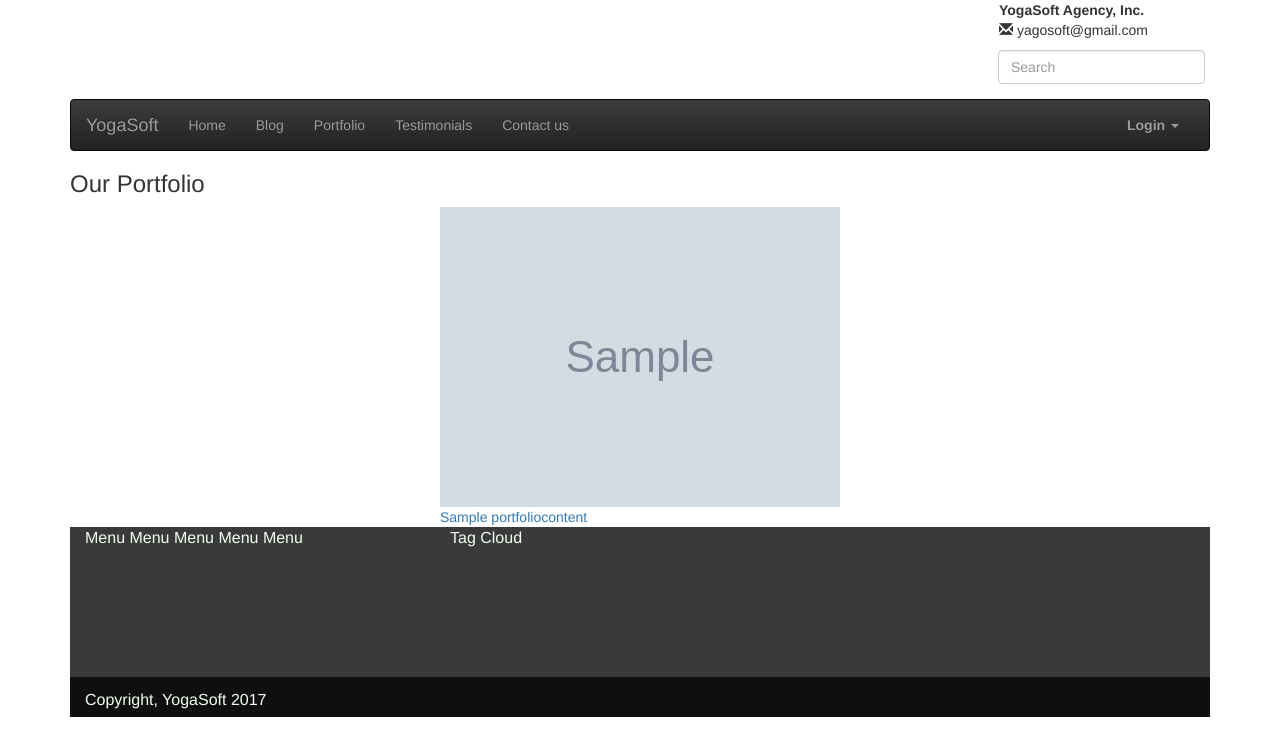
After one commit to codertarasvaskiv/yogasoft, a Django app: page /portfolio in a window 1280 px wide. The commit adds this page. Shown: the top 756 px of the page. Run offline with Django 3.2, Linux system fonts and the light colour scheme; tables that the repository leaves empty hold one stand-in row (values such as "Sample post"); grey boxes marked "Sample" are stand-in pictures; some libraries are stand-ins or nearby versions.

Commit message:
02.03.2017 added portfolio pages, little bootstrap

```diff
--- a/app/models.py
+++ b/app/models.py
@@ -57,6 +57,9 @@ class PortfolioContent(models.Model):
     link = models.CharField(max_length=250, blank=True)
     client = models.CharField(max_length=250, blank=True)
 
+    def __str__(self):
+        return str(self.name)
+
 
 class ImageContentClass(models.Model):
     image = models.ImageField(upload_to='content_images')
--- a/app/static/css/styles.css
+++ b/app/static/css/styles.css
@@ -20,7 +20,8 @@
 #first_footer {
 
     background-color: #3a3a3a;
-    height: 40px;
+    height: 150px;
+
 }
 
 #second_footer {
@@ -36,8 +37,12 @@
 }
 
 .myclas{
-    font-size: initial;
+    font-size: medium;
     color: honeydew;
+    display: inline-block;
+    padding-left: 15px;
+    padding-right: 15px;
+    margin-top: 1%;
 
 }
 
@@ -57,9 +62,13 @@
     display: flex;
     justify-content: space-between;
 }
-
+.divparentportfolio{
+    display: flex;
+    justify-content: space-between;
+}
 #login-dp{
     background-color: #333;
+    width: 220px;
 }
 .navbar-nav>li>.dropdown-menu {
     margin-top: 3px !important;
@@ -92,3 +101,59 @@
 .divparent2{
     display: flex;
 }
+
+.classfirstfooter {
+    font-size: initial;
+    color: honeydew;
+    display: inline-block;
+}
+#firstmenudiv{
+
+}
+.image{
+    max-height:100%; max-width:100%;
+}
+#addressdiv{
+    padding-right: 0px;
+}
+.littlespace{
+padding-left: 6px;
+}
+#address{
+    margin-bottom: 0px;
+}
+#sign_in{
+    padding-right: 20px;
+}
+
+.portfoliodiv{
+    display: inline-block;
+}
+
+.paddingleft{
+    padding-left: 30px;
+}
+.paddingright{
+    padding-right: 30px;
+}
+
+@media screen and (min-width: 1400px) {
+    .container {
+        width: 1370px !important;
+    }
+}
+@media screen and (min-width: 1600px) {
+    .container {
+        width: 1570px !important;
+    }
+}
+@media screen and (min-width: 1700px) {
+    .container {
+        width: 1670px !important;
+    }
+}
+@media screen and (min-width: 1800px) {
+    .container {
+        width: 1770px !important;
+    }
+}
--- /dev/null
+++ b/app/templates/app/portfolio.html
@@ -0,0 +1,35 @@
+{% extends 'base.html' %}
+{% load static %}
+{% block content %}
+
+
+    <div class="row-fluid">
+    <h3>Our Portfolio </h3>
+
+        {% if portfoliocontent_list %}
+            <div class="container-fluid divparentportfolio">
+            {% for item in portfoliocontent_list %}
+
+                <div class="portfoliodiv">
+                    <div><a href="{% url 'app:portfolio_detail' item.id %}">
+                        <img class="image" href="{% url 'app:portfolio_detail' item.id %}"
+                             src={{ item.imagecontentclass_set.all.0.image.url }}></a></div>
+                    <div><a href="{% url 'app:portfolio_detail' item.id %}">{{ item.name }}</a></div>
+                </div>
+                {% if forloop.counter|divisibleby:2 %}
+                    </div>
+                     <div class="container-fluid divparentportfolio">
+                {% endif %}
+                {% if forloop.last %}
+                    </div>
+                {% endif %}
+            {% endfor %}
+
+
+		    {% else %}
+                <div class="row-fluid">
+                <strong>There is no objects inside portfolio.</strong>
+                </div>
+		    {% endif %}
+     </div>
+        {%  endblock  %}
--- a/app/urls.py
+++ b/app/urls.py
@@ -7,7 +7,10 @@ app_name = 'app'
 urlpatterns = [
     url(r'^$', views.MainPage.as_view(), name="main_page"),
 
-    # just testing need to delete later Taras
+    url(r'^portfolio$', views.PortfolioListView.as_view(), name="portfolio"),
+    url(r'^portfolio/(?P<pk>\d+)', views.PortfolioDetailView.as_view(), name="portfolio_detail"),
+
+
     url(r'^logout/$', views.user_logout, name='logout'),
     url(r'^index$', views.IndexPage.as_view(), name="index_page"),
     url(r'^access_required/$', views.AccessRequired.as_view(), name='access_required_page'),
--- a/app/views.py
+++ b/app/views.py
@@ -231,3 +231,18 @@ def user_login(request):
             return render(request, '#', {})
     else:
         return render(request, '#', {}, context)
+
+
+class PortfolioListView(ListView):
+    """02.03.2017 Taras  this list returns all Portfolio projects of our agency """
+    template_name = 'app/portfolio.html'
+    # paginate_by = 4
+
+    def get_queryset(self):
+        return PortfolioContent.objects.all()
+
+
+class PortfolioDetailView(DetailView):
+    """02.03.2017 Taras this is detail portfolio view of concrete project"""
+    model = PortfolioContent
+    template_name = 'app/portfolio_detail.html'
--- a/templates/base.html
+++ b/templates/base.html
@@ -29,22 +29,18 @@
 
 
 
-{#      навіщо цей javascript #}
   </head>
 
   <body>
-
-
   <div class="container theme-showcase" role="main">
 
-        <div class="container-fluid">
-             <address class="pull-right">
+        <div id="addressdiv" class="container-fluid">
+             <address id="address" class="pull-right">
 
-            <strong>YogaSoft Agency, Inc.</strong><br>
-                 <span class="glyphicon glyphicon-envelope"></span>
+            <strong class="littlespace">YogaSoft Agency, Inc.</strong><br>
+                 <span class="glyphicon glyphicon-envelope littlespace"></span>
               yagosoft@gmail.com<br>
                  <form  role="search">
-
                     <div class="form-group">
                     <input type="text" class="form-control" placeholder="Search">
                     </div>
@@ -69,7 +65,7 @@
               <ul class="nav navbar-nav">
                   <li><a href="{% url 'app:index_page' %}">Home</a></li>
                   <li><a href="{% url 'app:blog_list_view' %}">Blog</a></li>
-                  <li><a href="{% url 'app:main_page' %}">Portfolio</a></li>
+                  <li><a href="{% url 'app:portfolio' %}">Portfolio</a></li>
                   <li><a href="#">Testimonials</a></li>
                   <li><a href="#" id="ov">Contact us</a></li>
                   <li class="dropdown">
@@ -103,10 +100,8 @@
                                                              <a id="sizeofa" href="">Forget the password ?</a>
                                                              <a id="sizeofa" href="">Create account</a>
                                                          </div>
-
-                                                        <div class="form-group inline">
-                                                            <button type="submit" class="btn btn-primary btn-block">Sign in</button>
-                                                        </div>
+                                                        <div class="form-group inline" id="sign_in">
+                                                            <button type="submit" class="btn btn-primary btn-block">Sign in</button></div>
                                                      </div>
                                                 </div>
                                          </form>
@@ -115,14 +110,16 @@
                                          <form class="form" role="form" method="post"
                                                action="{% url 'social:begin' 'facebook' %}" accept-charset="UTF-8" id="login-nav">
                                              {% csrf_token %}
-                                             <button type="submit" class="btn btn-primary btn-block">Facebook</button>
+                                             <button type="submit" class="btn btn-primary btn-block">
+                                                 <span class="glyphicon icon-facebook"></span> Facebook</button>
                                              </form>
                                             </div>
                                              <div class="inline2">
                                                  <form class="form" role="form" method="post"
                                                        action="{% url "social:begin" "google-oauth2" %}" accept-charset="UTF-8" id="login-nav">
                                              {% csrf_token %}
-                                             <button type="submit" class="btn btn-primary btn-block">Google</button>
+                                             <button type="submit" class="btn btn-primary btn-block">
+                                                 <span class="glyphicon icon-google-plus-sign"></span> Google</button>
                                              </form>
                                              </div>
                                         </div>
```
Also changed, not shown: other parts of templates/base.html (+6 -30 lines), app/admin.py (+12 -2 lines), app/templates/app/index.html (+1 -7 lines), app/templates/app/portfolio_detail.html (added, +40 -0 lines).
